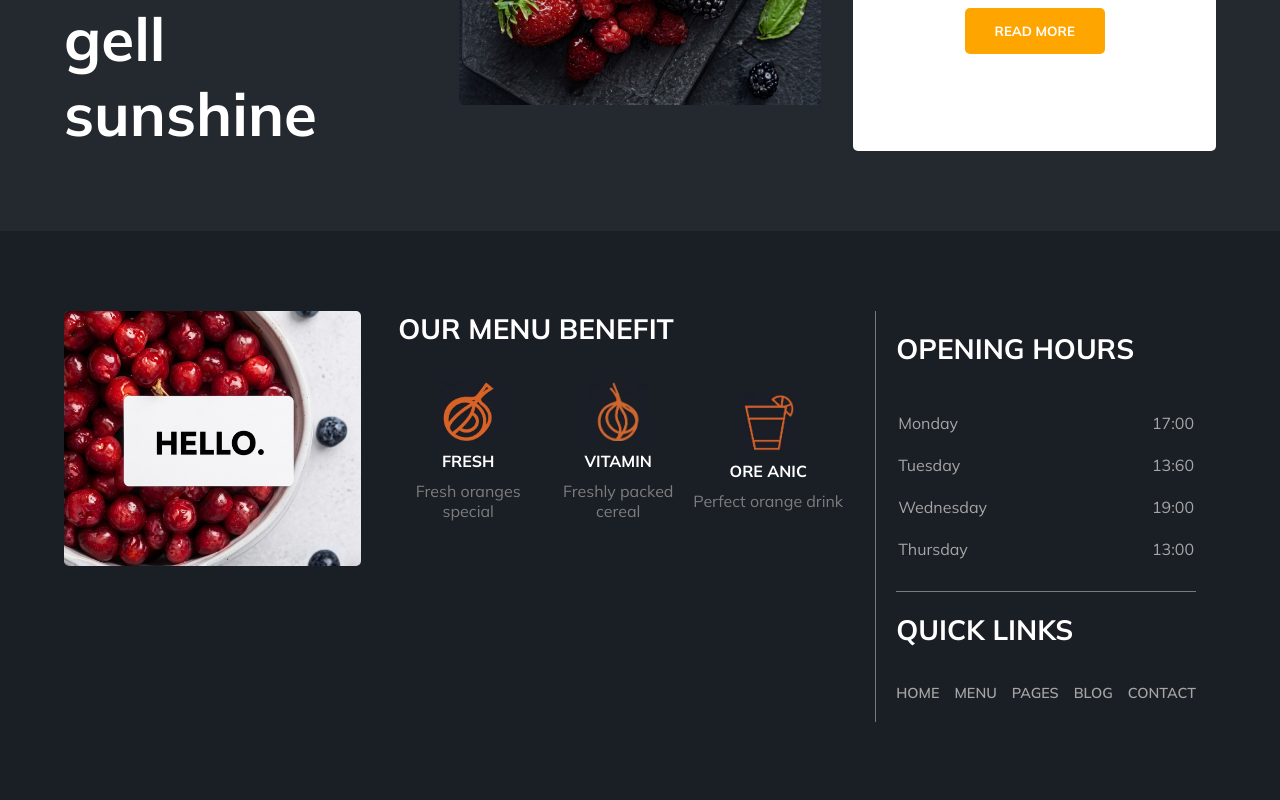
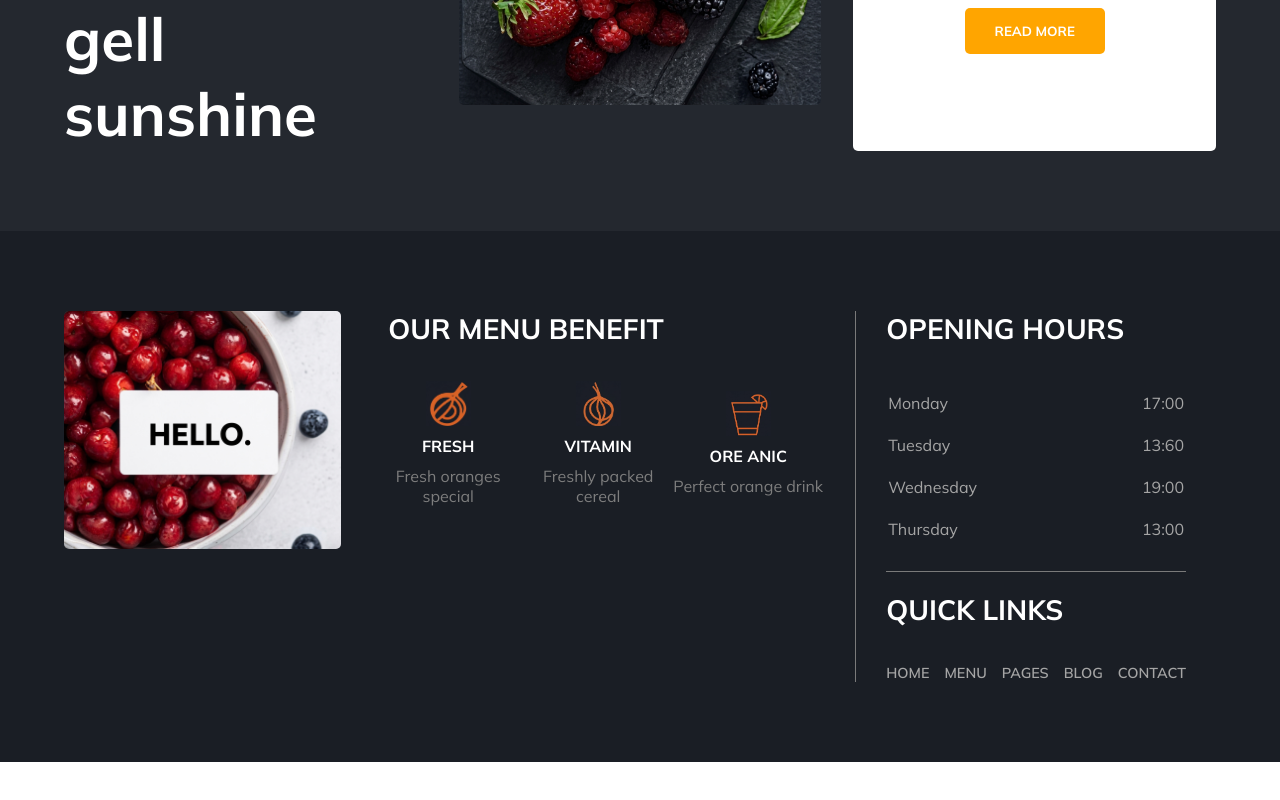
Before and after one commit to Khaviso01/ui-challenge-6, a React (Vite) app: page / in a window 1280 px wide. Shown: the part 2051-2851 px from the top of the page. After the commit the page ends 2813 px from the top, so only its background shows below. Built offline with nearby package versions, Linux system fonts and the light colour scheme.

Commit message:
fixed footer

```diff
--- a/src/components/Footer/Footer.css
+++ b/src/components/Footer/Footer.css
@@ -8,10 +8,6 @@
     height: auto;
     width: 100%;
     border-radius: 5px;
-}
-
-.menu-benefit-container {
-    flex: 1;
 }
 
 .benefit-items {
@@ -28,12 +24,12 @@
 
 .menu-benefit-container img {
     aspect-ratio: 1/1;
-    width: 60px;
-    height: 60px;
+    width: 45px;
+    height: 45px;
 }
 
 .menu-benefit-container h2 {
-    padding: 0px 5px;
+    padding: 0px 15px;
 }
 
 .menu-benefit-container h2, .opening-hrs-container h2 {
@@ -44,7 +40,7 @@
 
 .opening-hrs-container {
     border-left: 1px solid #7a7a7a;
-    padding: 20px;
+    padding: 0 30px;
 }
 
 .menu-benefit-container h4 {
@@ -55,6 +51,7 @@
 .menu-benefit-container p {
    color: rgb(125, 125, 125);
    width: 150px;
+   font-size: 1rem;
 }
 
 tr {
```
